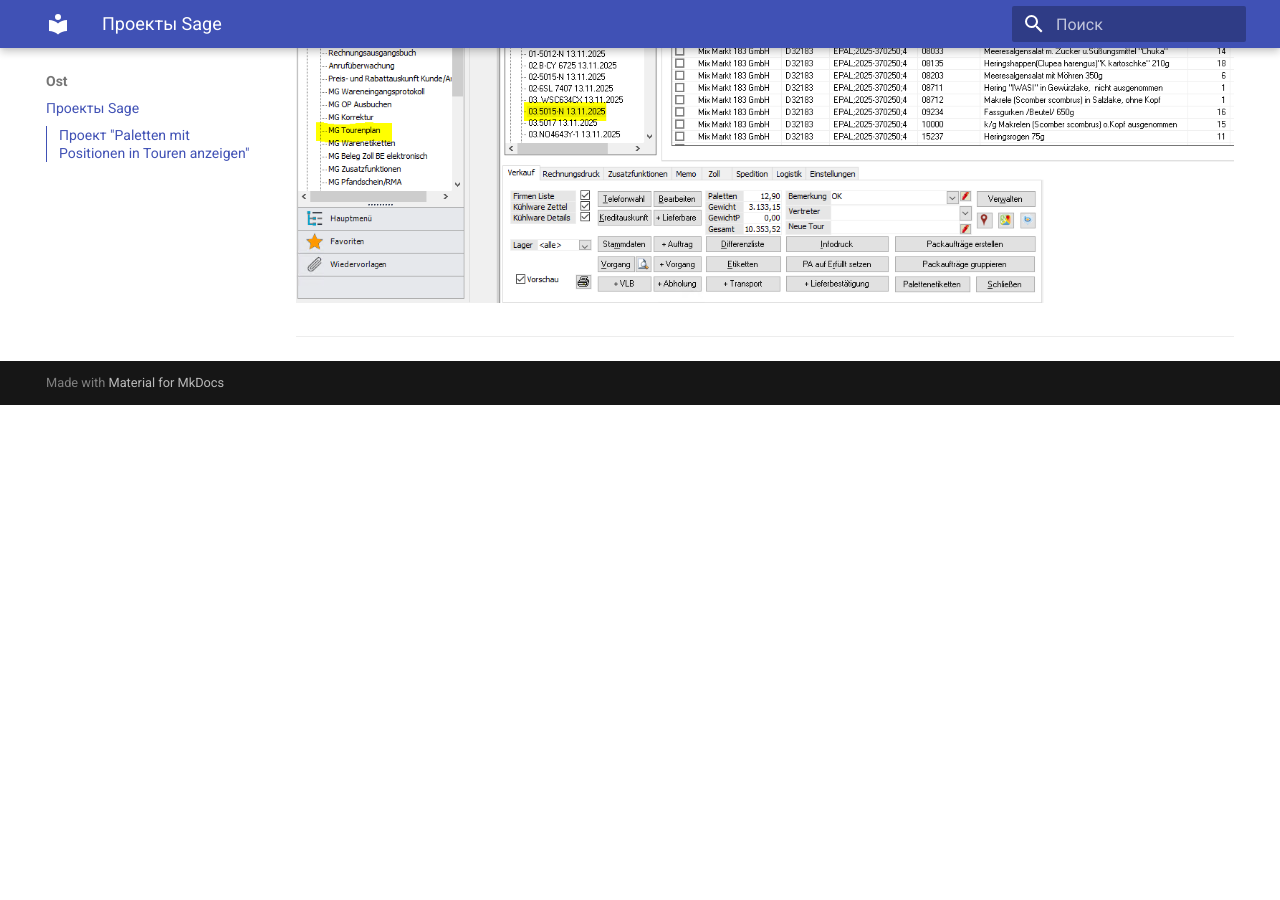
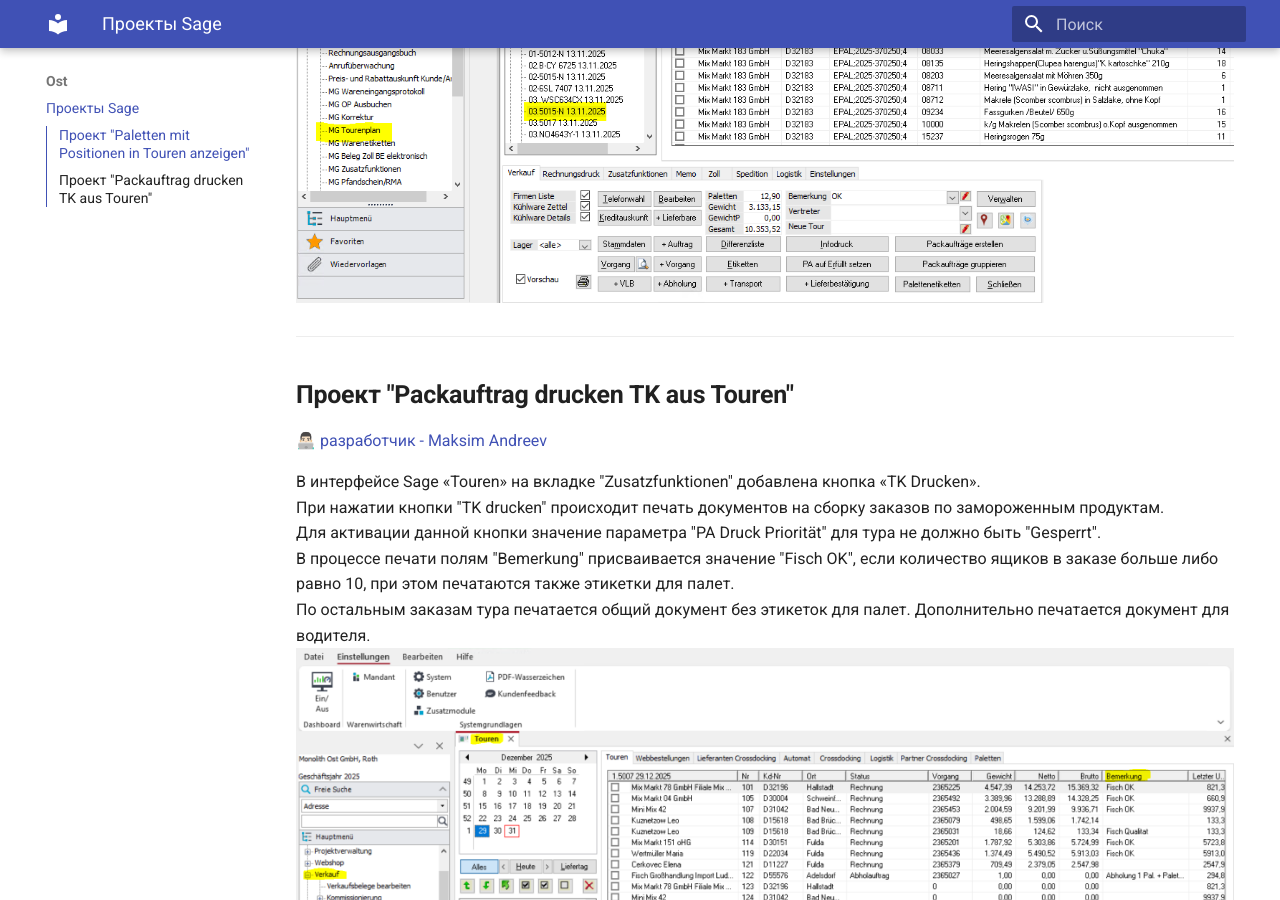
Before and after one commit to maksimandreevblr/sagedocsmg, an MkDocs documentation site: the page built from docs/ost.md, in a window 1280 px wide and 900 px high, scrolled down 597 px. Built offline with MkDocs 1.6.1 and Material for MkDocs 9.7.7, drawn with Linux system fonts in a browser that asks for light colours; before the commit the page ends 1002 px from its top, so only the background shows below that.

Commit message:
OST TK Drucken

```diff
--- a/docs/ost.md
+++ b/docs/ost.md
@@ -6,3 +6,14 @@
 В интерфейсе Sage «Touren» добавлена вкладка «Paletten». При выборе соответствующего тура отображается информация о загруженных палетах в рамках данного тура.
    ![PalettenMitPositionen](img/PalettenMitPositionen_01.png)
 ---
+##**Проект "Packauftrag drucken TK aus Touren"**
+👨🏻‍💻 [разработчик - Maksim Andreev](../about/#maksim-andreev)
+
+В интерфейсе Sage «Touren» на вкладке "Zusatzfunktionen" добавлена кнопка «TK Drucken».
+При нажатии кнопки "TK drucken" происходит печать документов на сборку заказов по замороженным продуктам.
+Для активации данной кнопки значение параметра "PA Druck Priorität" для тура не должно быть "Gesperrt".
+В процессе печати полям "Bemerkung" присваивается значение "Fisch OK", если количество ящиков в заказе больше либо равно 10, при этом печатаются также этикетки для палет.
+По остальным заказам тура печатается общий документ без этикеток для палет.
+Дополнительно печатается документ для водителя.
+   ![OST_TK_Druck_01](img/OST_TK_Druck_01.png)
+---
```
Also changed, not shown: docs/img/OST_TK_Druck_01.png (added).
